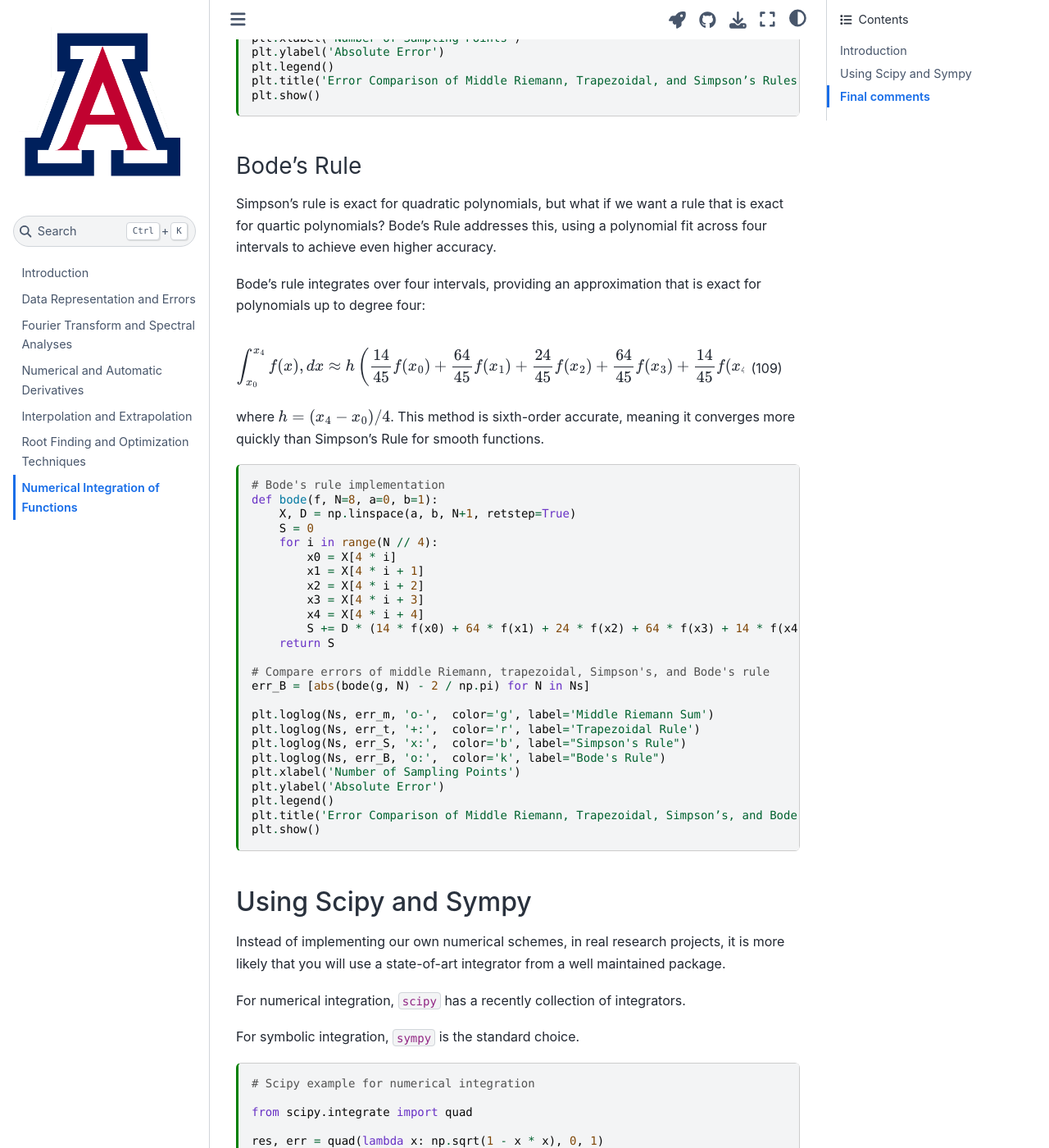
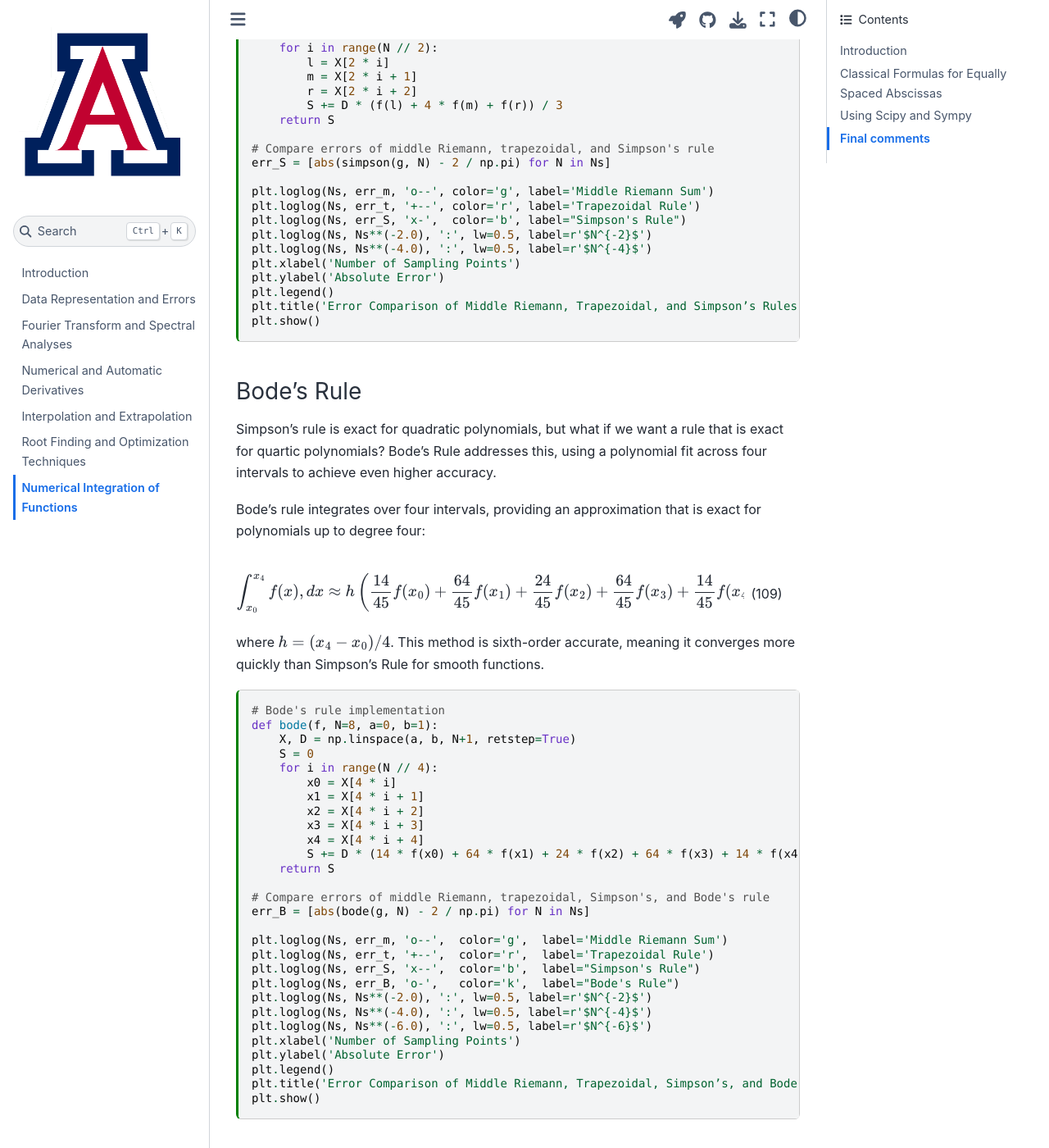
Before and after one commit to ua-2024q3-astr513/astr513, a Jupyter Book: the page built from docs/integration.md, in a window 1280 px wide and 1400 px high, scrolled down 8970 px. Shown: the whole window at 82% size. Built offline with Jupyter Book 1.0.4 settings and Sphinx 7.4.7 and the Sphinx Book theme 1.1.4, drawn with Linux system fonts in a browser that asks for light colours; some of the changed text lies outside the part shown.

Commit message:
Improve the plots

```diff
--- a/docs/integration.md
+++ b/docs/integration.md
@@ -242,7 +242,9 @@ err_r = [abs(RiemannSum(f, N, t='r') - I) for N in Ns]
 # Plotting the convergence results
 plt.loglog(Ns, err_l, '+--', color='r', label='Left Riemann Sum')
 plt.loglog(Ns, err_m, 'o-',  color='g', label='Middle Riemann Sum')
-plt.loglog(Ns, err_r, 'x:',  color='b', label='Right Riemann Sum')
+plt.loglog(Ns, err_r, 'x--', color='b', label='Right Riemann Sum')
+plt.loglog(Ns, Ns**(-1.0), ':', lw=0.5, label=r'$N^{-1}$')
+plt.loglog(Ns, Ns**(-2.0), ':', lw=0.5, label=r'$N^{-2}$')
 plt.xlabel('Number of Sampling Points')
 plt.ylabel('Absolute Error')
 plt.legend()
@@ -272,7 +274,9 @@ err_r = [abs(RiemannSum(g, N, t='r') - 2 / np.pi) for N in Ns]
 # Plotting the convergence results
 plt.loglog(Ns, err_l, '+--', color='r', label='Left Riemann Sum')
 plt.loglog(Ns, err_m, 'o-',  color='g', label='Middle Riemann Sum')
-plt.loglog(Ns, err_r, 'x:',  color='b', label='Right Riemann Sum')
+plt.loglog(Ns, err_r, 'x--', color='b', label='Right Riemann Sum')
+plt.loglog(Ns, Ns**(-1.0), ':', lw=0.5, label=r'$N^{-1}$')
+plt.loglog(Ns, Ns**(-2.0), ':', lw=0.5, label=r'$N^{-2}$')
 plt.xlabel('Number of Sampling Points')
 plt.ylabel('Absolute Error')
 plt.legend()
@@ -309,7 +313,9 @@ err_r = [abs(RiemannSum(h, N, t='r') - np.pi / 4) for N in Ns]
 # Plotting the convergence results
 plt.loglog(Ns, err_l, '+--', color='r', label='Left Riemann Sum')
 plt.loglog(Ns, err_m, 'o-',  color='g', label='Middle Riemann Sum')
-plt.loglog(Ns, err_r, 'x:',  color='b', label='Right Riemann Sum')
+plt.loglog(Ns, err_r, 'x--', color='b', label='Right Riemann Sum')
+plt.loglog(Ns, Ns**(-1.0), ':', lw=0.5, label=r'$N^{-1}$')
+plt.loglog(Ns, Ns**(-2.0), ':', lw=0.5, label=r'$N^{-2}$')
 plt.xlabel('Number of Sampling Points')
 plt.ylabel('Absolute Error')
 plt.legend()
@@ -331,6 +337,8 @@ In general, we observe that:
 * For the middle Riemann sum, doubling the number of sampling points reduces the error by a factor of four, indicating **second-order convergence**.
 
 +++
+
+## Classical Formulas for Equally Spaced Abscissas
 
 ### Trapezoidal Rule
 
@@ -367,8 +375,9 @@ def trapezoidal(f, N=8, a=0, b=1):
 err_m = [abs(RiemannSum(g, N, t='m') - 2 / np.pi) for N in Ns]
 err_t = [abs(trapezoidal(g, N) - 2 / np.pi) for N in Ns]
 
-plt.loglog(Ns, err_m, 'o-',  color='g', label='Middle Riemann Sum')
-plt.loglog(Ns, err_t, '+:',  color='r', label='Trapezoidal Rule')
+plt.loglog(Ns, err_m, 'o--', color='g', label='Middle Riemann Sum')
+plt.loglog(Ns, err_t, '+-',  color='r', label='Trapezoidal Rule')
+plt.loglog(Ns, Ns**(-2.0), ':', lw=0.5, label=r'$N^{-2}$')
 plt.xlabel('Number of Sampling Points')
 plt.ylabel('Absolute Error')
 plt.legend()
@@ -405,9 +414,11 @@ def simpson(f, N=8, a=0, b=1):
 # Compare errors of middle Riemann, trapezoidal, and Simpson's rule
 err_S = [abs(simpson(g, N) - 2 / np.pi) for N in Ns]
 
-plt.loglog(Ns, err_m, 'o-',  color='g', label='Middle Riemann Sum')
-plt.loglog(Ns, err_t, '+:',  color='r', label='Trapezoidal Rule')
-plt.loglog(Ns, err_S, 'x:',  color='b', label="Simpson's Rule")
+plt.loglog(Ns, err_m, 'o--', color='g', label='Middle Riemann Sum')
+plt.loglog(Ns, err_t, '+--', color='r', label='Trapezoidal Rule')
+plt.loglog(Ns, err_S, 'x-',  color='b', label="Simpson's Rule")
+plt.loglog(Ns, Ns**(-2.0), ':', lw=0.5, label=r'$N^{-2}$')
+plt.loglog(Ns, Ns**(-4.0), ':', lw=0.5, label=r'$N^{-4}$')
 plt.xlabel('Number of Sampling Points')
 plt.ylabel('Absolute Error')
 plt.legend()
@@ -444,10 +455,13 @@ def bode(f, N=8, a=0, b=1):
 # Compare errors of middle Riemann, trapezoidal, Simpson's, and Bode's rule
 err_B = [abs(bode(g, N) - 2 / np.pi) for N in Ns]
 
-plt.loglog(Ns, err_m, 'o-',  color='g', label='Middle Riemann Sum')
-plt.loglog(Ns, err_t, '+:',  color='r', label='Trapezoidal Rule')
-plt.loglog(Ns, err_S, 'x:',  color='b', label="Simpson's Rule")
-plt.loglog(Ns, err_B, 'o:',  color='k', label="Bode's Rule")
+plt.loglog(Ns, err_m, 'o--',  color='g',  label='Middle Riemann Sum')
+plt.loglog(Ns, err_t, '+--',  color='r',  label='Trapezoidal Rule')
+plt.loglog(Ns, err_S, 'x--',  color='b',  label="Simpson's Rule")
+plt.loglog(Ns, err_B, 'o-',   color='k',  label="Bode's Rule")
+plt.loglog(Ns, Ns**(-2.0), ':', lw=0.5, label=r'$N^{-2}$')
+plt.loglog(Ns, Ns**(-4.0), ':', lw=0.5, label=r'$N^{-4}$')
+plt.loglog(Ns, Ns**(-6.0), ':', lw=0.5, label=r'$N^{-6}$')
 plt.xlabel('Number of Sampling Points')
 plt.ylabel('Absolute Error')
 plt.legend()
```
Also changed, not shown: other parts of docs/integration.md (+1 -1 lines).
